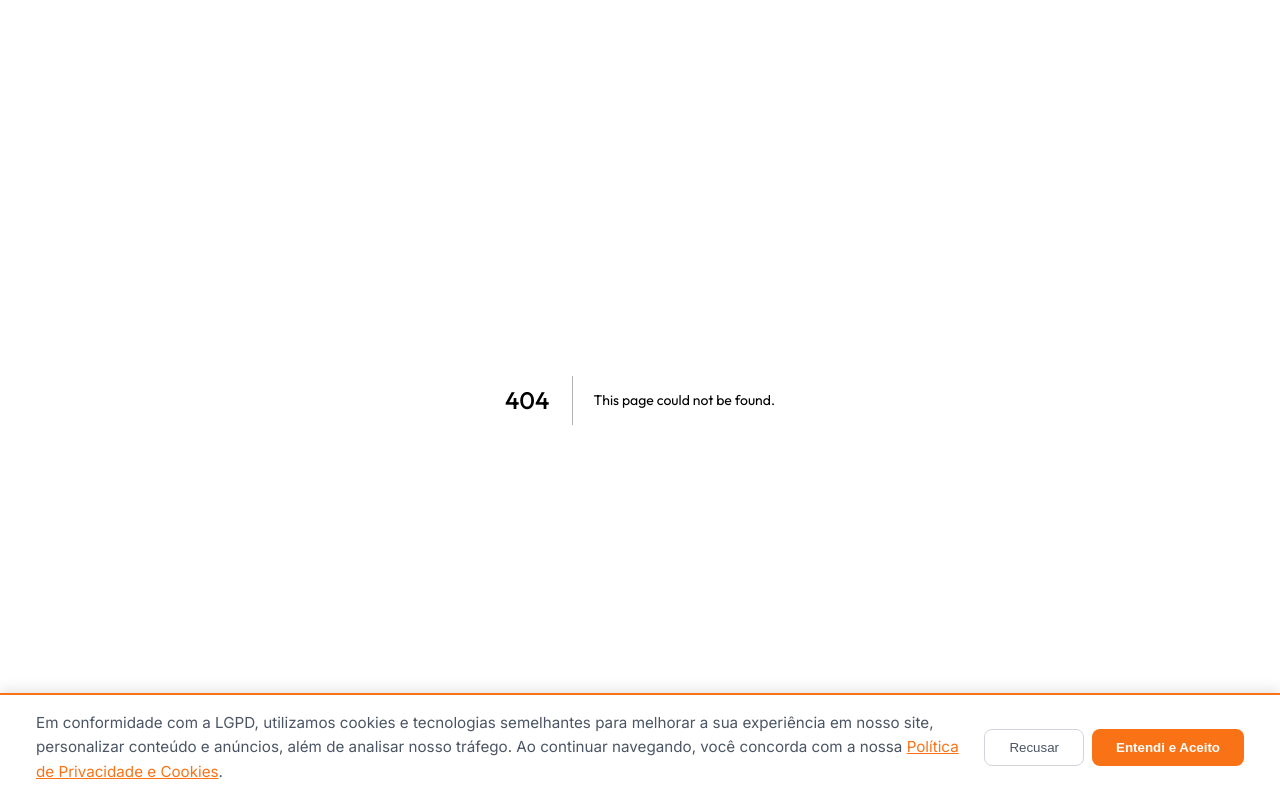
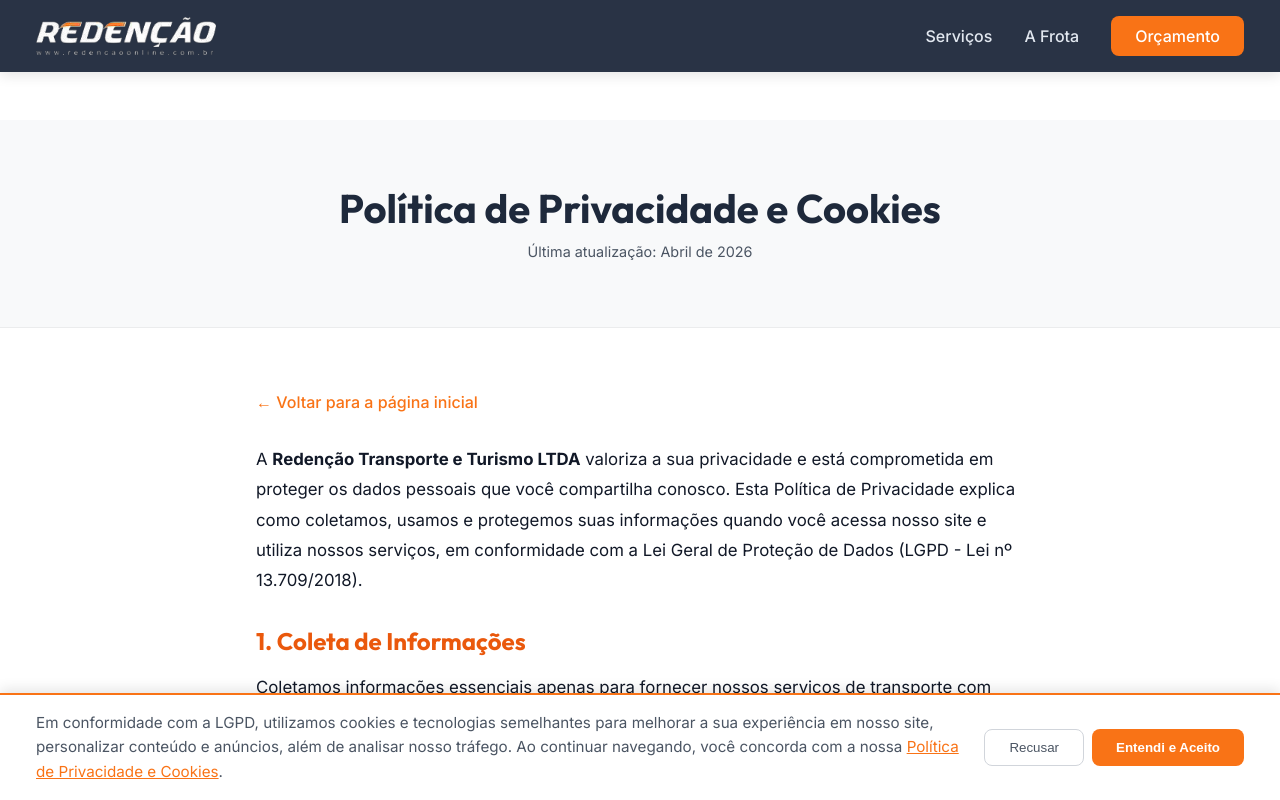
Before and after one commit to cilasmiguel-git/projeto_redencao_site, a Next.js app: page /politica-de-privacidade in a window 1280 px wide. Before the commit this address had no page. Built offline with nearby package versions, Linux system fonts and the light colour scheme.

Commit message:
feat: add privacy policy page route
Added dedicated route for compliance with cookie and privacy policies.

```diff
--- /dev/null
+++ b/src/app/politica-de-privacidade/page.js
@@ -0,0 +1,99 @@
+import Link from 'next/link';
+import styles from './page.module.css';
+import Header from '../../components/Header';
+import Footer from '../../components/Footer';
+
+export const metadata = {
+  title: "Política de Privacidade | Redenção Transporte e Turismo",
+  description: "Nossa política de privacidade e uso de dados detalhada em conformidade com a LGPD.",
+};
+
+export default function PoliticaPrivacidade() {
+  return (
+    <>
+      <Header />
+      <main className={styles.policyPage}>
+        <div className={styles.policyHeader}>
+          <div className="container">
+            <h1 className={styles.title}>Política de Privacidade e Cookies</h1>
+            <p className={styles.lastUpdated}>Última atualização: Abril de 2026</p>
+          </div>
+        </div>
+
+        <div className={`container ${styles.policyContent}`}>
+          <Link href="/" className={styles.homeLink}>
+            &larr; Voltar para a página inicial
+          </Link>
+
+          <section className={styles.section}>
+            <p className={styles.text}>
+              A <strong>Redenção Transporte e Turismo LTDA</strong> valoriza a sua privacidade e está comprometida
+              em proteger os dados pessoais que você compartilha conosco. Esta Política de Privacidade explica como
+              coletamos, usamos e protegemos suas informações quando você acessa nosso site e utiliza
+              nossos serviços, em conformidade com a Lei Geral de Proteção de Dados (LGPD - Lei nº 13.709/2018).
+            </p>
+          </section>
+
+          <section className={styles.section}>
+            <h2 className={styles.sectionTitle}>1. Coleta de Informações</h2>
+            <p className={styles.text}>
+              Coletamos informações essenciais apenas para fornecer nossos serviços de transporte com excelência e para responder ativamente às suas solicitações. Estas informações podem incluir:
+            </p>
+            <ul className={styles.list}>
+              <li><strong>Dados de Contato:</strong> Nome, telefone, e-mail e empresa quando você preenche nossos formulários de orçamento informativamente.</li>
+              <li><strong>Dados de Navegação (Cookies):</strong> Endereço IP, tipo de navegador e páginas visitadas métricas para entender como os clientes usam nosso portal, via Google Analytics.</li>
+            </ul>
+          </section>
+
+          <section className={styles.section}>
+            <h2 className={styles.sectionTitle}>2. Como Usamos Seus Dados</h2>
+            <p className={styles.text}>
+              Nós não vendemos e não compartilhamos seus dados com terceiros para fins de marketing. Os dados coletados são usados exclusivamente para:
+            </p>
+            <ul className={styles.list}>
+              <li>Formular e enviar orçamentos personalizados de fretamento;</li>
+              <li>Entrar em contato via WhatsApp ou E-mail mediante a sua liberação prévia;</li>
+              <li>Melhorar nossa plataforma monitorando o desempenho e tráfego através de cookies analíticos (você pode recusá-los no nosso banner lateral).</li>
+            </ul>
+          </section>
+
+          <section className={styles.section}>
+            <h2 className={styles.sectionTitle}>3. Proteção e Armazenamento</h2>
+            <p className={styles.text}>
+              Adotamos as melhores práticas técnicas e administrativas em plataformas confiáveis para assegurar que seus dados de comunicação não sofram acessos não autorizados. Seus dados são guardados em segurança somente durante o tempo estritamente necessário à prestação de nossos serviços e cumprimento de deveres legais.
+            </p>
+          </section>
+
+          <section className={styles.section}>
+            <h2 className={styles.sectionTitle}>4. Uso de Cookies</h2>
+            <p className={styles.text}>
+              Cookies são pequenos arquivos instalados no seu computador que aprimoram a usabilidade da página web. Em nosso site usamos <strong>Cookies Necessários</strong> (para o site funcionar) e <strong>Cookies Analíticos</strong> (para acompanhar acessos). Você pode configurar seu navegador para não aceitar cookies e gerir os acessos usando nosso botão de consentimento que aparece na página principal.
+            </p>
+          </section>
+
+          <section className={styles.section}>
+            <h2 className={styles.sectionTitle}>5. Seus Direitos (LGPD)</h2>
+            <p className={styles.text}>
+              De acordo com a Lei Geral de Proteção de Dados, você tem o direito garantido de requerer, a qualquer momento:
+            </p>
+            <ul className={styles.list}>
+              <li>O acesso e confirmação à existência de tratamento de dados;</li>
+              <li>A correção de dados incompletos ou inexatos;</li>
+              <li>A anonimização, bloqueio ou eliminação de seus dados preenchidos no nosso cadastro;</li>
+              <li>Interromper a comunicação de orçamentos e newsletter caso opte pelas mesmas.</li>
+            </ul>
+          </section>
+
+          <section className={styles.section}>
+            <h2 className={styles.sectionTitle}>6. Contato com o DPO (Encarregado)</h2>
+            <p className={styles.text}>
+              Em caso de dúvidas relacionadas à sua privacidade ou se desejar exercer seus direitos sob a LGPD, por favor, envie um e-mail com a solicitação para:
+              <br/><strong>fretamento@redencaoonline.com.br</strong> ou fale no telefone: <strong>(85) 3494-4744</strong>.
+            </p>
+          </section>
+        </div>
+      </main>
+      <Footer />
+    </>
+  );
+}
--- /dev/null
+++ b/src/app/politica-de-privacidade/page.module.css
@@ -0,0 +1,71 @@
+.policyPage {
+  padding-top: var(--spacing-xxl); /* To offset the fixed header */
+  background-color: var(--white);
+  min-height: 80vh;
+}
+
+.policyHeader {
+  background-color: var(--bg-color);
+  padding: var(--spacing-xl) 0;
+  text-align: center;
+  border-bottom: 1px solid rgba(0,0,0,0.05);
+}
+
+.title {
+  color: var(--secondary-color);
+  font-size: 2.5rem;
+  margin-bottom: var(--spacing-sm);
+}
+
+.lastUpdated {
+  color: var(--text-secondary);
+  font-size: 0.9rem;
+}
+
+.policyContent {
+  padding: var(--spacing-xl) var(--spacing-md);
+  max-width: 800px;
+  margin: 0 auto;
+}
+
+.section {
+  margin-bottom: var(--spacing-lg);
+}
+
+.sectionTitle {
+  color: var(--primary-dark);
+  font-size: 1.5rem;
+  margin-bottom: var(--spacing-md);
+  margin-top: var(--spacing-lg);
+}
+
+.text {
+  color: var(--text-primary);
+  line-height: 1.8;
+  margin-bottom: var(--spacing-sm);
+  font-size: 1.05rem;
+}
+
+.list {
+  padding-left: var(--spacing-lg);
+  margin-bottom: var(--spacing-md);
+  color: var(--text-primary);
+  line-height: 1.8;
+}
+
+.list li {
+  margin-bottom: var(--spacing-sm);
+}
+
+.homeLink {
+  display: inline-flex;
+  align-items: center;
+  margin-bottom: var(--spacing-lg);
+  color: var(--primary-color);
+  font-weight: 500;
+  transition: opacity var(--transition-fast);
+}
+
+.homeLink:hover {
+  opacity: 0.8;
+}
```
